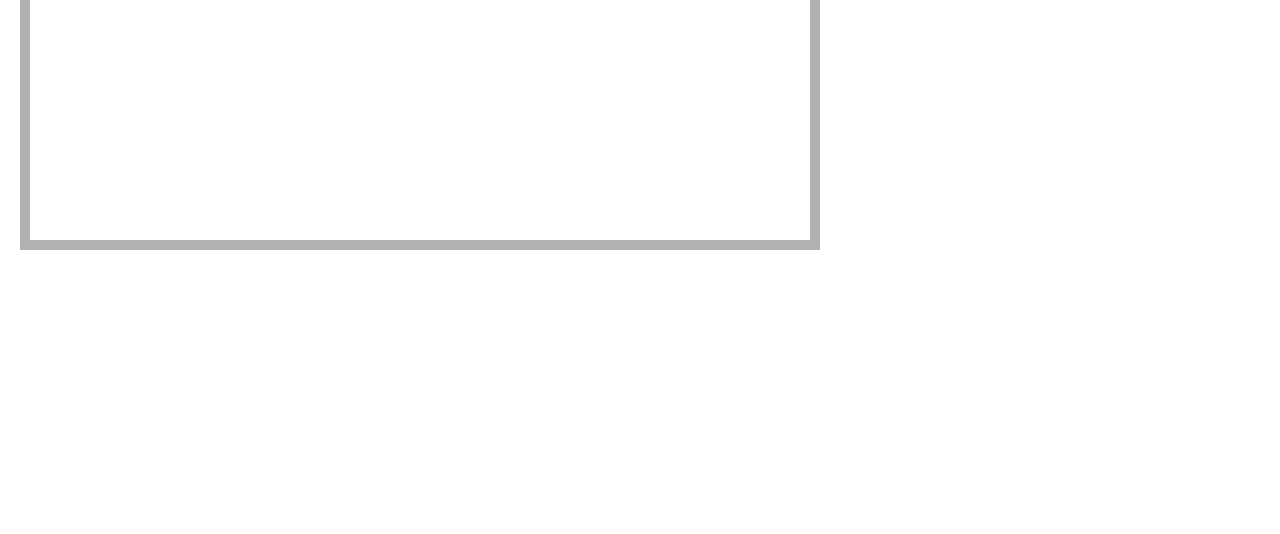
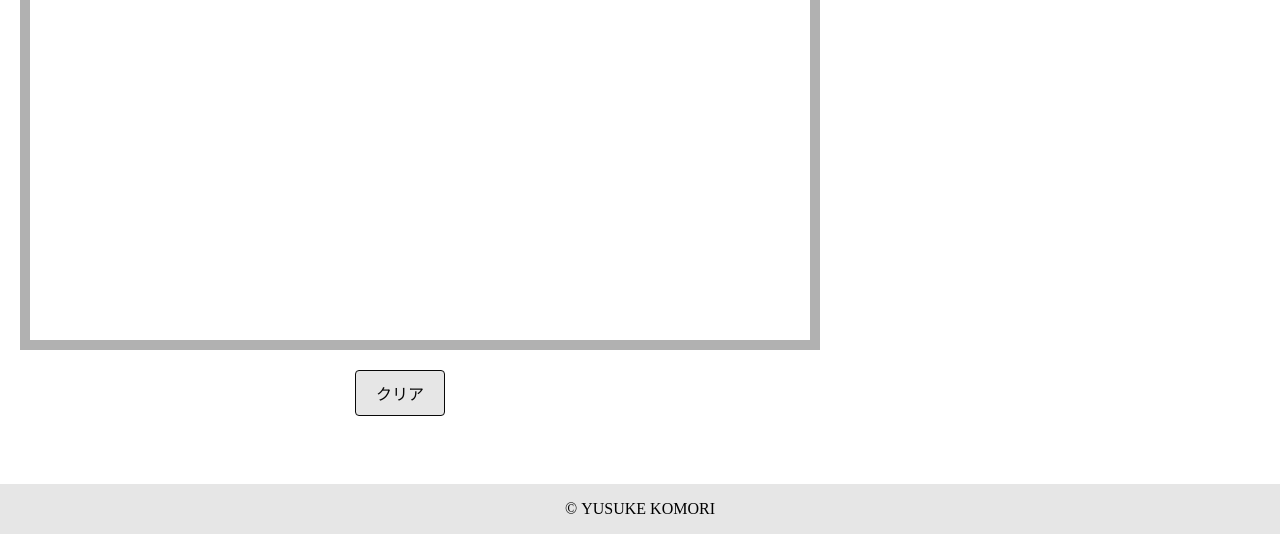
Before and after one commit to yusukeKSF/portfolio, a FastAPI app: page / in a window 1280 px wide. Shown: the part 570-1104 px from the top of the page. Before the commit the page ends 820 px from the top, so only its background shows below. Run offline with FastAPI, Linux system fonts and the light colour scheme; parts of the project's set-up code (start-up, migrations or seed data) failed here and were passed over.

Commit message:
fixed for test 6th

```diff
--- a/app/static/css/style.css
+++ b/app/static/css/style.css
@@ -6,9 +6,12 @@
             box-sizing: border-box;
         }
         body {
+            width: 100%;
+        }
+        main {
             margin: 20px;
             max-width: 800px;
-            height: 800px;
+            height: 900px;
             display: block;
             text-align: center;
             border: 10px solid rgb(177, 177, 177);
@@ -38,17 +41,39 @@
             color: #007BFF;
             margin: 10px auto;
         }
-        #image-preview {
-            margin: 10px auto;
-            /* display: block; */
+        #image-preview img {
+            display: block;
+            margin: 30px auto;
             width: 300px;
         }
         #journal-table {
             background: #f4f4f4;
-            margin: 10px auto;
+            margin: 30px auto;
             border-radius: 5px;
             white-space: wrap;
         }
+        .clear-btn-container {
+            width: 800px;
+            text-align: center;
+        }
+        a#clear-btn {
+            display: inline-block;
+            text-decoration: none;
+            padding: 10px 20px;
+            border: 1px solid #080808;
+            border-radius: 4px;
+            color: #080808;
+            background-color: #e6e6e6;
+        }
+        footer p {
+            display: flex;
+            height: 50px;
+            justify-content: center;
+            align-items: center;
+            background-color: #e6e6e6;
+            margin-top: 50px;
+        }
+
         @media screen and (max-width: 800px) {
             table, td {
                 padding: 5px;
--- a/app/templates/index.html
+++ b/app/templates/index.html
@@ -7,6 +7,7 @@
     <title>仕訳取引画像アップロード</title>
 </head>
 <body>
+    <main>
         <h1>📤 画像アップロードで仕訳処理</h1>
         <img src="/static/img/thumbnail.jpg" alt="thumbnail" class="thumbnail">
 
@@ -15,9 +16,18 @@
             <button type="submit">アップロードして処理</button>
         </form>
 
+        <div id="image-preview"></div>
         <p id="status-message"></p>
-    <div id="image-preview"></div>
         <div id="journal-table"></div>
+    </main>
+    <div class="clear-btn-container">
+        <a href="https://journal-entry-app.onrender.com" id="clear-btn">クリア</a>
+    </div>
+
+<footer>
+    <br>
+    <p>&copy;&nbsp;YUSUKE&nbsp;KOMORI</p>
+</footer>
 
 <script>
     document.getElementById('upload-form').addEventListener('submit', async function (e) {
```
Lines whose indentation alone changed are shown as unchanged.
